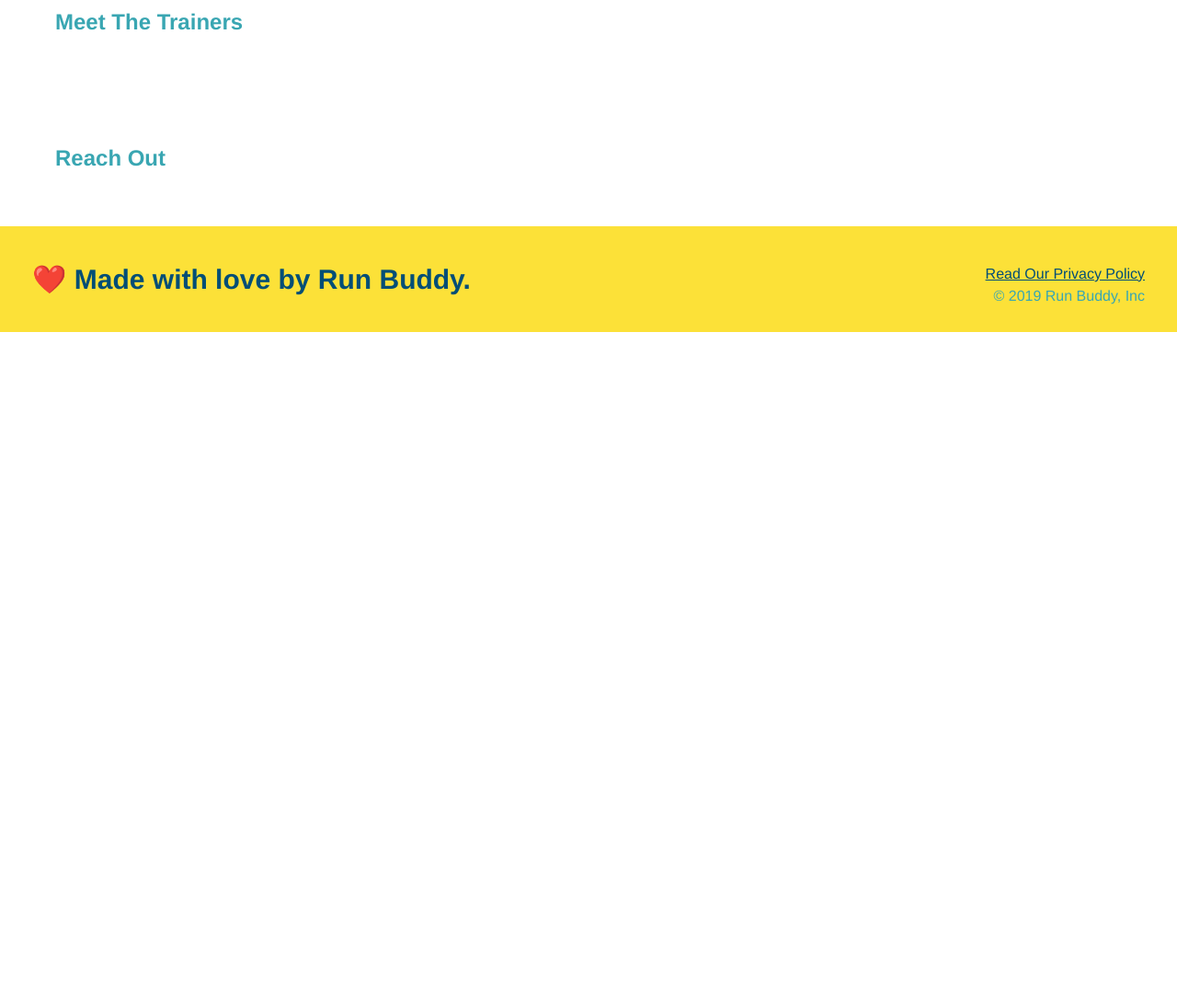
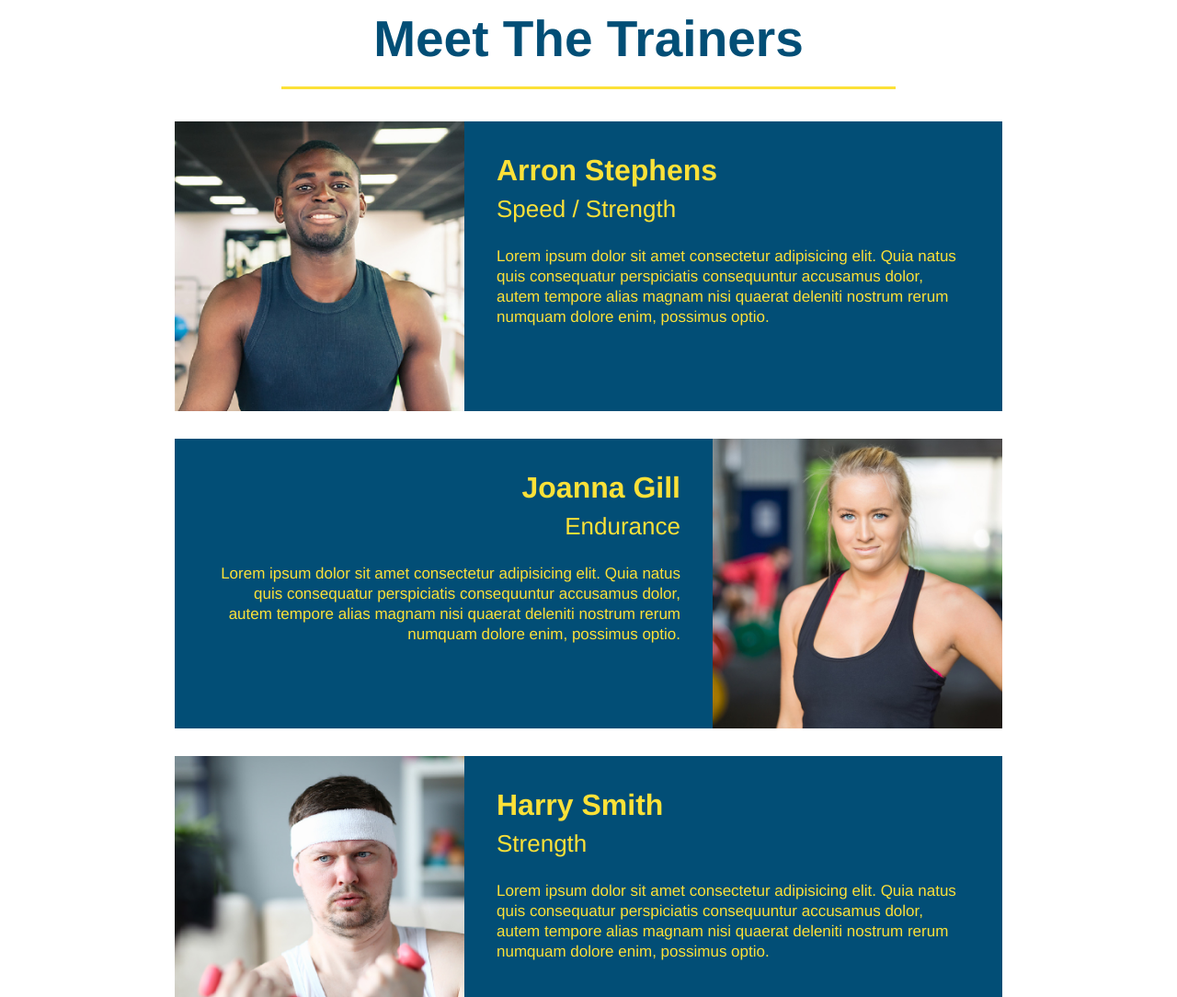
Before and after one commit to cthorne87/run-buddy, a plain HTML site: page index.html in a window 1280 px wide. Shown: the part 2380-3464 px from the top of the page at 92% size. Before the commit the page ends 2741 px from the top, so only its background shows below. Drawn offline with Linux system fonts and the light colour scheme.

Commit message:
meet the trainers section

```diff
--- a/assets/css/style.css
+++ b/assets/css/style.css
@@ -163,3 +163,41 @@ section{
 .step span{
     font-size: 38px;
 }
+.trainers {
+    text-align: center;
+}
+.trainer {
+    width: 900px;
+    margin: 0 auto 30px auto;
+    background: #024e76;
+    color: #fce138;
+    overflow: auto;
+}
+.trainer img {
+    width: 35%;
+    float: left;
+}
+.trainer-bio {
+    padding: 35px;
+    float: left;
+    width: 65%;
+}
+.text-left {
+    text-align: left;
+}
+.text-right {
+    text-align: right;
+}
+.trainer-bio h3 {
+    font-size: 32px;
+    margin-bottom: 8px;
+}
+.trainer-bio h4 {
+    font-weight: lighter;
+    font-size: 26px;
+    margin-bottom: 25px;
+}
+.trainer-bio p {
+    font-size: 17px;
+    line-height: 1.3;
+}
--- a/index.html
+++ b/index.html
@@ -104,8 +104,36 @@
         </section>
 
         <!-- "meet the trainers" section -->
-        <section>
-            <h2>Meet The Trainers</h2>
+        <section id="your-trainers" class="trainers">
+            <h2 class="section-title primary-border">Meet The Trainers</h2>
+            <article class="trainer">
+                <img src="./assets/images/trainer-1.jpg" alt="Arron Stephens in his workout clothes, ready to pump iron">
+                <div class="trainer-bio text-left">
+                    <h3>Arron Stephens</h3>
+                    <h4>Speed / Strength</h4>
+                    <p>Lorem ipsum dolor sit amet consectetur adipisicing elit. Quia natus quis consequatur perspiciatis consequuntur accusamus dolor, autem tempore alias magnam nisi quaerat deleniti nostrum rerum numquam dolore enim, possimus optio.
+                    </p>
+                </div>
+            </article>
+            <!-- second trainer bio -->
+            <article class="trainer">
+               <div class="trainer-bio text-right">
+                    <h3>Joanna Gill</h3>
+                    <h4>Endurance</h4>
+                    <p>Lorem ipsum dolor sit amet consectetur adipisicing elit. Quia natus quis consequatur perspiciatis consequuntur accusamus dolor, autem tempore alias magnam nisi quaerat deleniti nostrum rerum numquam dolore enim, possimus optio.
+                    </p>
+                </div>
+                <img src="./assets/images/trainer-2.jpg" alt="Joanna Gill cooling off after a workout">
+            </article>
+            <article class="trainer">
+                <img src="./assets/images/trainer-3.jpg" alt="Harry Smith wearing a headband and lifting comically small pink weights">
+                <div class="trainer-bio text-left">
+                     <h3>Harry Smith</h3>
+                     <h4>Strength</h4>
+                     <p>Lorem ipsum dolor sit amet consectetur adipisicing elit. Quia natus quis consequatur perspiciatis consequuntur accusamus dolor, autem tempore alias magnam nisi quaerat deleniti nostrum rerum numquam dolore enim, possimus optio.
+                     </p>
+                 </div>
+             </article>
         </section>
 
         <!-- "reach out" section -->
@@ -115,7 +143,7 @@
 
         <!-- footer -->
         <footer>
-            <h2>❤️ Made with love by Run Buddy.</h2>
+            <h2 class="section-title primary-border">❤️ Made with love by Run Buddy.</h2>
                 <div>
                     <a href="#">Read Our Privacy Policy</a>
                     <br>
```
Also changed, not shown: assets/images/trainer-1.jpg (added), assets/images/trainer-2.jpg (added), assets/images/trainer-3.jpg (added).
